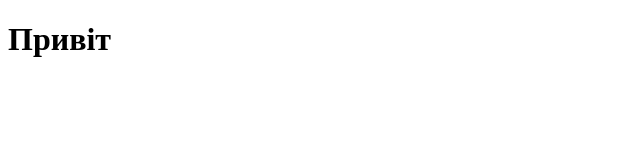
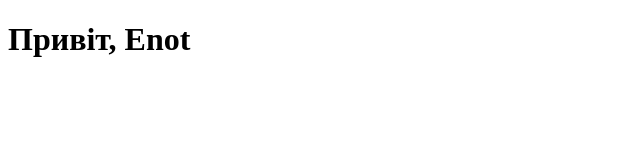
Before and after one commit to Setka2002/Tutorial, a plain HTML site: page index.html in a window 1280 px wide. Shown: the whole page, without its empty margins (0-640 px from the left). Drawn offline with Linux system fonts and the light colour scheme.

Commit message:
Update index.html
added Enot

```diff
--- a/index.html
+++ b/index.html
@@ -7,6 +7,6 @@
     <title>Document</title>
 </head>
 <body>
-    <h1>Привіт</h1>
+    <h1>Привіт, Enot</h1>
 </body>
 </html>
```
